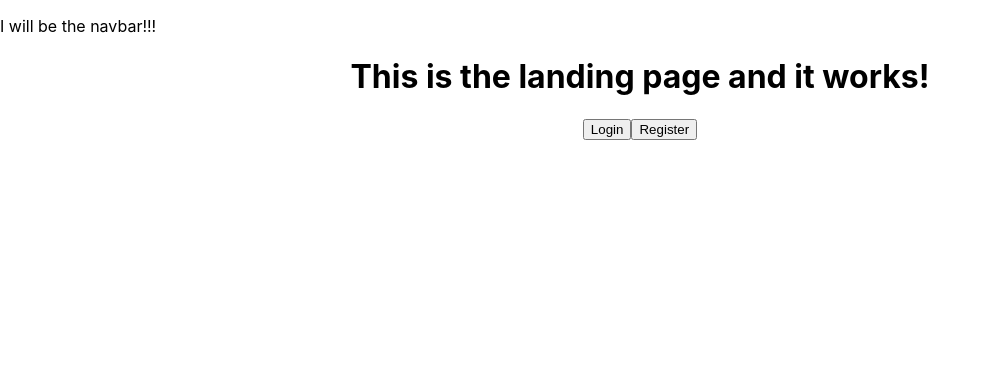
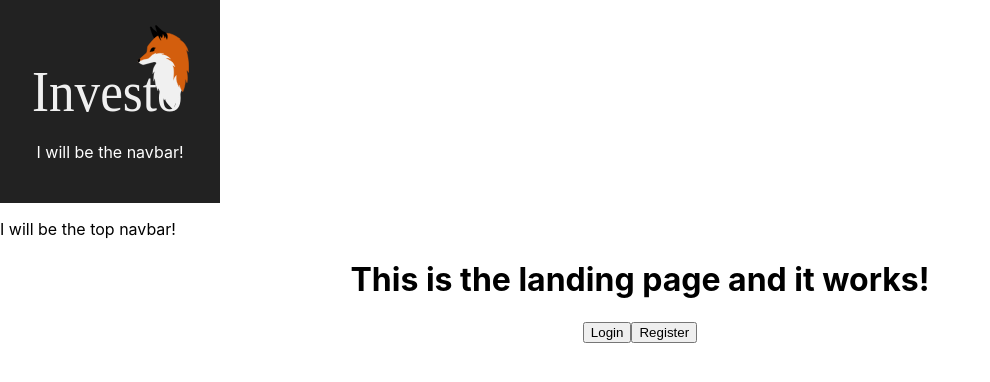
Before and after one commit to rakenduste-programmeerimine-2021/investofox, a React (Create React App) app in the folder frontend/: page / in a window 1280 px wide. Shown: the top 382 px of the page, without its empty margins (0-990 px from the left). Built offline with nearby package versions, Linux system fonts and the light colour scheme.

Commit message:
Logo added, slight css

```diff
--- a/frontend/src/components/NavBar.css
+++ b/frontend/src/components/NavBar.css
@@ -0,0 +1,13 @@
+.leftBar {
+    width: 220px;
+    height: 100%;
+    color: #FFFFFF;
+    background-color: #222222;
+    padding: 25px 0px 25px 0px;
+    text-align: center;
+}
+
+.logo {
+    width: 157px;
+    height: 97px;
+}
--- a/frontend/src/components/NavBar.js
+++ b/frontend/src/components/NavBar.js
@@ -1,10 +1,17 @@
 import React from 'react';
 import './NavBar.css';
+import logo from '../InvestoFoxLogo.svg';
 
 function NavBar(){
     return(
         <div>
-            <p>I will be the navbar!!!</p>
+            <div className="leftBar">
+                <img src={logo} alt="InvestoFox logo" className="logo" />
+                <p>I will be the navbar!</p>
+            </div>
+            <div className="topBar">
+                <p>I will be the top navbar!</p>
+            </div>
         </div>
     )
 }
```
Also changed, not shown: frontend/src/InvestoFoxLogo.svg (added).
